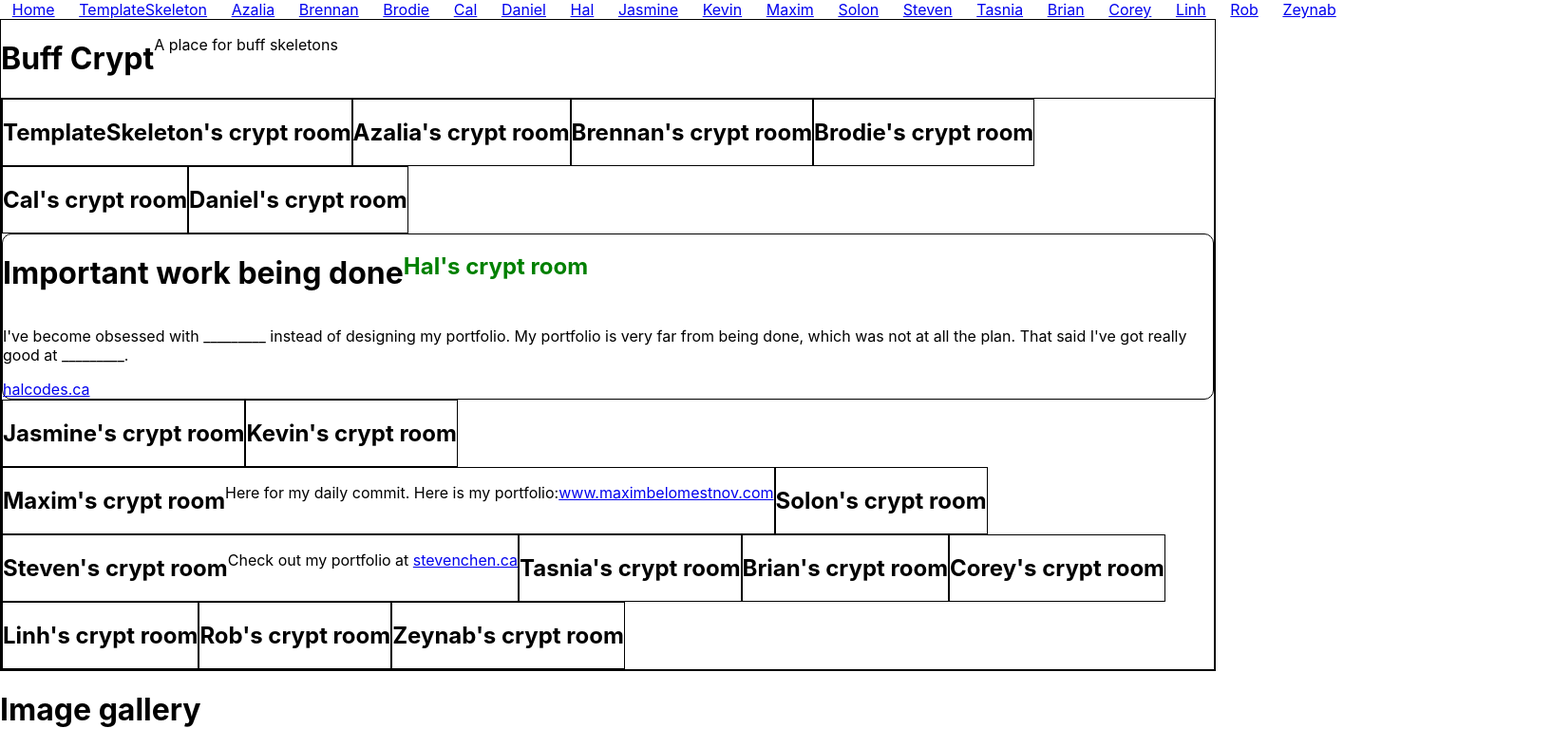
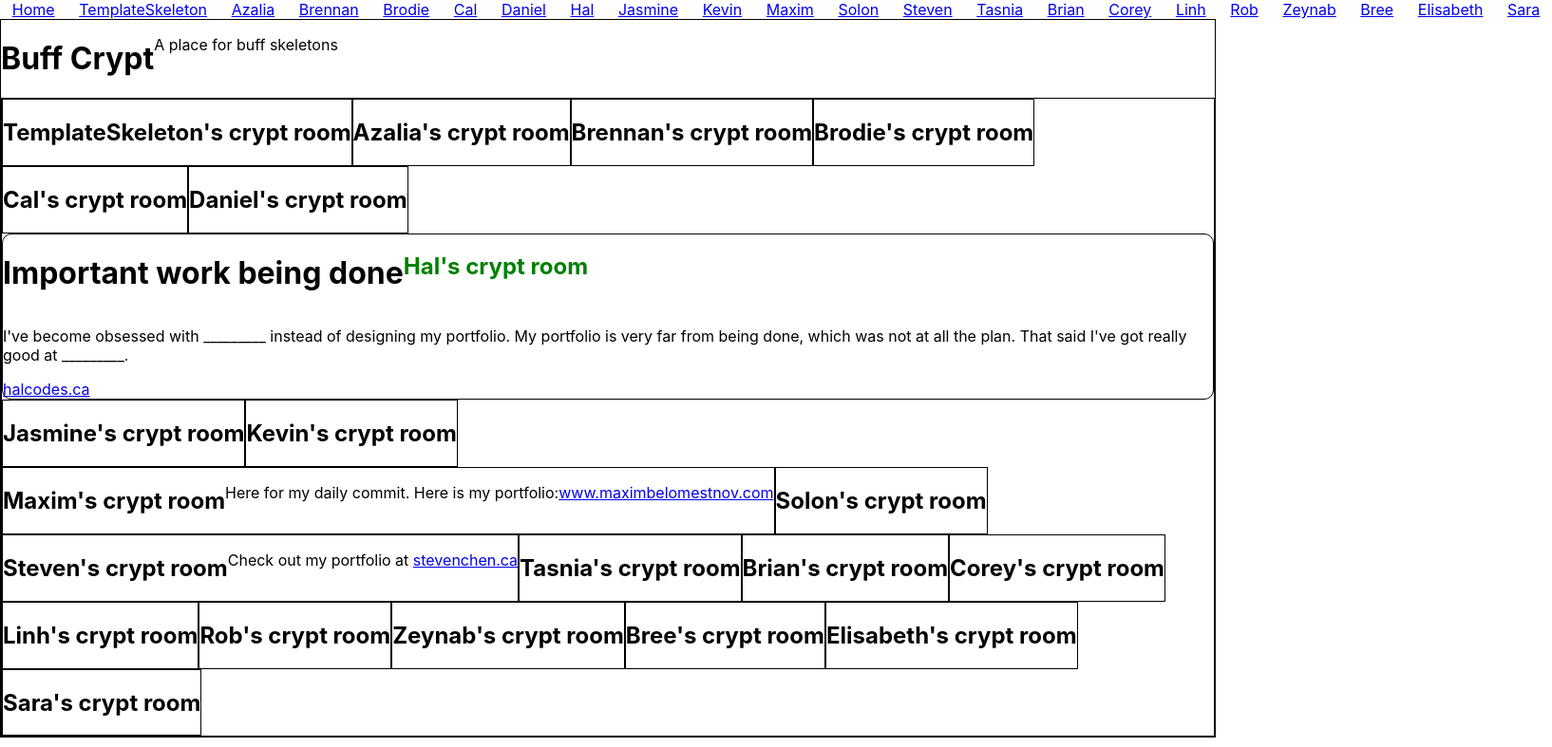
Before and after one commit to buff-skeletons/buff-crypt, a React (Create React App) app: page / in a window 1280 px wide. Shown: the top 787 px of the page at 95% size, 1634 px wide, since content can reach past the window. Built offline with nearby package versions, Linux system fonts and the light colour scheme; grey boxes are pictures that could not be loaded.

Commit message:
added 3 more peeps :comet: :people: :plus:

```diff
--- a/src/App.js
+++ b/src/App.js
@@ -19,6 +19,9 @@
 import Linh from './components/Linh'
 import Rob from './components/Rob'
 import Zeynab from './components/Zeynab'
+import Bree from './components/Bree'
+import Elisabeth from './components/Elisabeth'
+import Sara from './components/Sara'
 import image1 from './images/purpleEgg.png'
 import image2 from './images/originalBuffSkel.png'
 import image3 from './images/buffSkeletonLovesYou.png'
@@ -58,6 +61,9 @@
 				<Link to='/Linh'>Linh</Link>
 				<Link to='/Rob'>Rob</Link>
 				<Link to='/Zeynab'>Zeynab</Link>
+				<Link to='/Bree'>Bree</Link>
+				<Link to='/Elisabeth'>Elisabeth</Link>
+				<Link to='/Sara'>Sara</Link>
 			</nav>
 			<div className="all">
 				<h1>Buff Crypt</h1>
@@ -83,6 +89,9 @@
 						<Linh />
 						<Rob />
 						<Zeynab />
+						<Bree />
+						<Elisabeth />
+						<Sara />
 					</Route>
 				</div>
 			</div>
@@ -141,6 +150,15 @@
 			<Route path='/Zeynab'>
 				<Zeynab />
 			</Route>
+			<Route path='/Bree'>
+				<Bree />
+			</Route>
+			<Route path='/Elisabeth'>
+				<Elisabeth />
+			</Route>
+			<Route path='/Sara'>
+				<Sara />
+			</Route>
 			<div className="imgGallery">
 				<h1>Image gallery</h1>
 				<img src={image1} alt="a purple egg by Laura B" />
--- /dev/null
+++ b/src/components/Bree.js
@@ -0,0 +1,8 @@
+const Bree = () => {
+	return (
+		<div className="bree">
+			<h2>Bree's crypt room</h2>
+		</div>
+	)
+}
+export default Bree
--- /dev/null
+++ b/src/components/Elisabeth.js
@@ -0,0 +1,8 @@
+const Elisabeth = () => {
+	return (
+		<div className="elisabeth">
+			<h2>Elisabeth's crypt room</h2>
+		</div>
+	)
+}
+export default Elisabeth
--- a/src/components/Hal.js
+++ b/src/components/Hal.js
@@ -9,7 +9,7 @@
 			<h1>Important work being done</h1>
 			<h2>Hal's crypt room</h2>
 			<p>I've become obsessed with _________ instead of designing my portfolio.  My portfolio is very far from being done, which was not at all the plan.  That said I've got really good at _________.</p>
-			<a href='https://www.halcodes.ca'>halcodes.ca</a>
+			<a href='https://www.halcodes.ca'  rel="noopener noreferrer">halcodes.ca</a>
 		</div>
 	)
 }
--- /dev/null
+++ b/src/components/Sara.js
@@ -0,0 +1,8 @@
+const Sara = () => {
+	return (
+		<div className="sara">
+			<h2>Sara's crypt room</h2>
+		</div>
+	)
+}
+export default Sara
```
Also changed, not shown: 1 other file (tests, documents, lock files or other folders).
